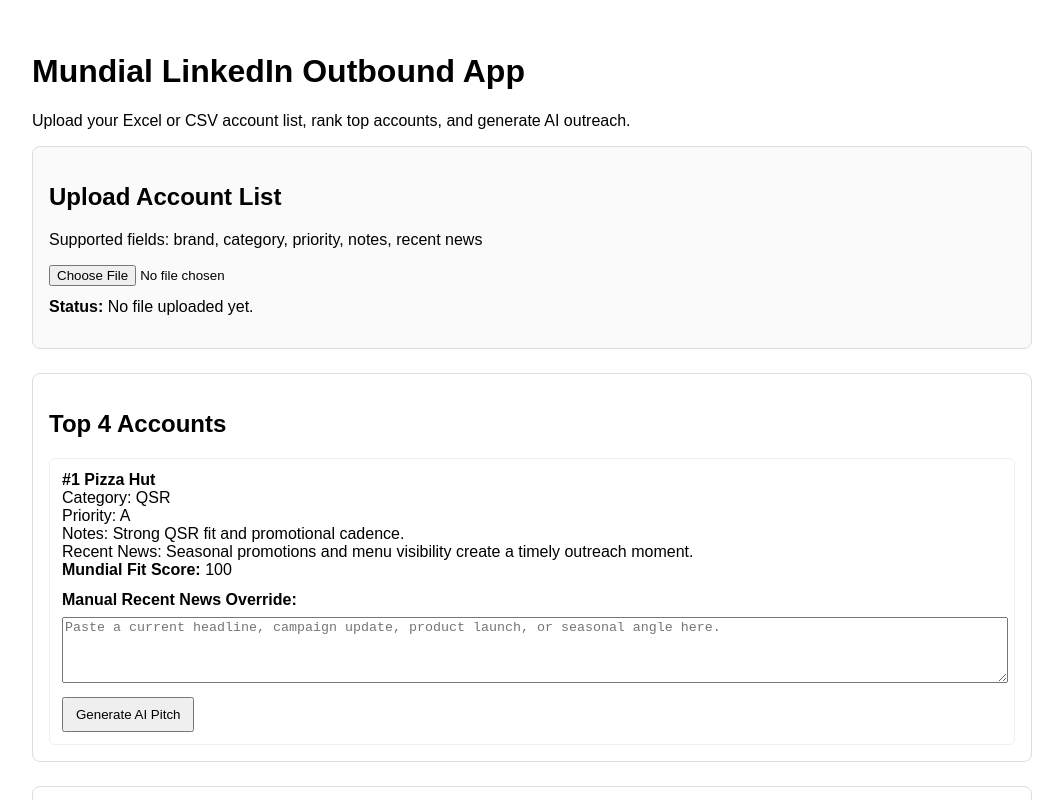
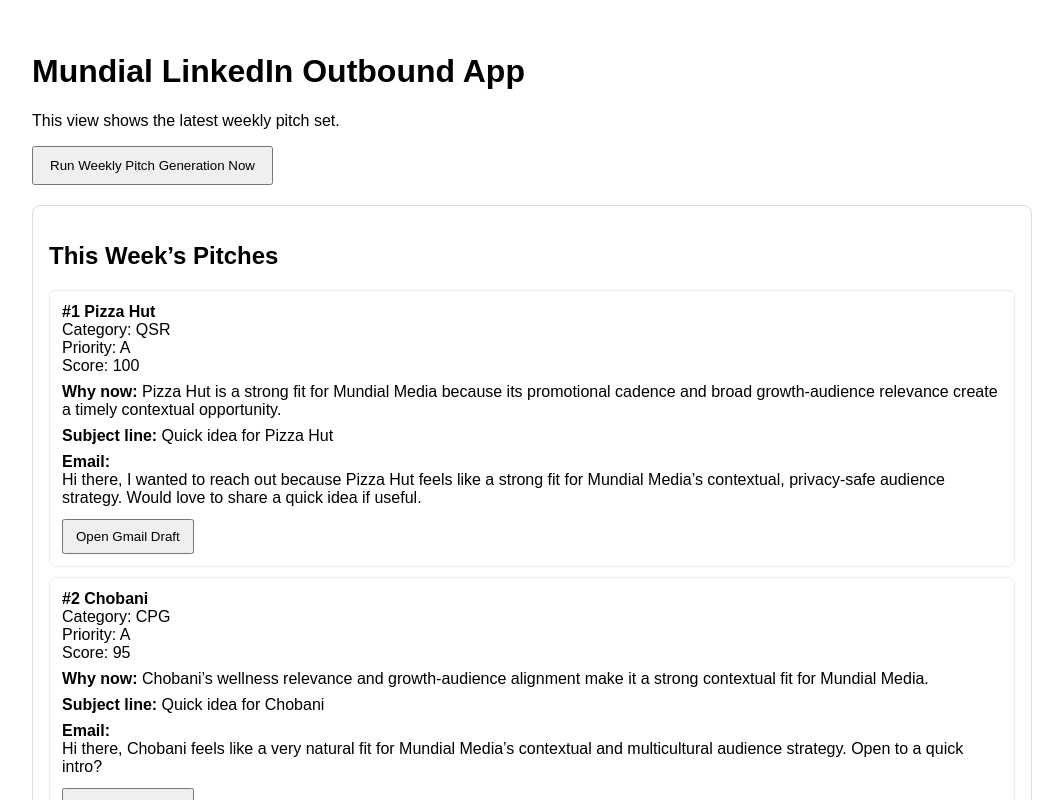
Before and after one commit to jklahre-hue/mundial-linkedin-outbound-clean-final2, a Next.js app: page / in a window 1280 px wide. Shown: the top 800 px of the page, without its empty margins (108-1171 px from the left). Built offline with nearby package versions, Linux system fonts and the light colour scheme.

Commit message:
show weekly pitches in app
Refactor Home component to load weekly pitches and handle file uploads. Update UI to display weekly pitches and add functionality to run weekly pitch generation.

```diff
--- a/app/page.js
+++ b/app/page.js
@@ -1,314 +1,38 @@
 "use client"
 
-import { useMemo, useState } from "react"
-import * as XLSX from "xlsx"
-
-function parseCsv(text) {
-  const lines = text
-    .split(/\r?\n/)
-    .map((line) => line.trim())
-    .filter(Boolean)
-
-  if (!lines.length) return []
-
-  const headers = lines[0].split(",").map((h) => h.trim().toLowerCase())
-
-  return lines.slice(1).map((line) => {
-    const values = line.split(",")
-    const row = {}
-    headers.forEach((header, i) => {
-      row[header] = (values[i] || "").trim()
-    })
-    return row
-  })
-}
-
-function normalizeAccountRow(row) {
-  return {
-    brand: String(
-      row.brand ||
-      row["brand name"] ||
-      row.company ||
-      row.advertiser ||
-      row["account name"] ||
-      ""
-    ).trim(),
-    category: String(
-      row.category ||
-      row.vertical ||
-      row.industry ||
-      ""
-    ).trim(),
-    priority: String(
-      row.priority ||
-      row["priority tier"] ||
-      row.tier ||
-      ""
-    ).trim(),
-    notes: String(
-      row.notes ||
-      row.comments ||
-      row.comment ||
-      row["sales notes"] ||
-      ""
-    ).trim(),
-    recent_news: String(
-      row["recent news"] ||
-      row.news ||
-      row.headline ||
-      row["latest news"] ||
-      ""
-    ).trim(),
-  }
-}
+import { useEffect, useState } from "react"
 
 export default function Home() {
-  const [accounts, setAccounts] = useState([
-    {
-      brand: "Pizza Hut",
-      category: "QSR",
-      priority: "A",
-      notes: "Strong QSR fit and promotional cadence.",
-      recent_news: "Seasonal promotions and menu visibility create a timely outreach moment.",
-    },
-  ])
-  const [uploadMessage, setUploadMessage] = useState("No file uploaded yet.")
-  const [pitches, setPitches] = useState({})
-  const [loadingBrand, setLoadingBrand] = useState("")
-  const [manualNews, setManualNews] = useState({})
+  const [weeklyPitches, setWeeklyPitches] = useState([])
 
-  async function handleFileUpload(file) {
-    if (!file) return
-
-    try {
-      const lowerName = file.name.toLowerCase()
-
-      if (lowerName.endsWith(".csv")) {
-        const text = await file.text()
-        const parsed = parseCsv(text).map(normalizeAccountRow).filter((row) => row.brand)
-        setAccounts(parsed)
-        setUploadMessage(`Loaded ${parsed.length} account rows from CSV.`)
-        return
-      }
-
-      if (lowerName.endsWith(".xlsx") || lowerName.endsWith(".xls")) {
-        const buffer = await file.arrayBuffer()
-        const workbook = XLSX.read(buffer, { type: "array" })
-        const sheetName = workbook.SheetNames[0]
-        const sheet = workbook.Sheets[sheetName]
-        const json = XLSX.utils.sheet_to_json(sheet, { defval: "" })
-        const parsed = json.map(normalizeAccountRow).filter((row) => row.brand)
-        setAccounts(parsed)
-        setUploadMessage(`Loaded ${parsed.length} account rows from Excel.`)
-        return
-      }
-
-      setUploadMessage("Please upload a .csv, .xlsx, or .xls file.")
-    } catch (error) {
-      console.error(error)
-      setUploadMessage("There was a problem reading that file.")
-    }
+  async function loadWeeklyPitches() {
+    const res = await fetch("/api/reports/latest")
+    const data = await res.json()
+    setWeeklyPitches(data.weekly_pitches || [])
   }
 
-  async function generatePitch(account) {
-    setLoadingBrand(account.brand)
-
-    try {
-      const res = await fetch("/api/pitch", {
-        method: "POST",
-        headers: {
-          "Content-Type": "application/json"
-        },
-        body: JSON.stringify({
-          ...account,
-          recent_news: manualNews[account.brand] || account.recent_news || ""
-        })
-      })
-
-const data = await res.json()
-
-if (!res.ok) {
-  setPitches((prev) => ({
-    ...prev,
-    [account.brand]: {
-      why_now: data.error || "Pitch generation failed.",
-      subject_line: "",
-      email_body: ""
-    }
-  }))
-  return
-}
-
-setPitches((prev) => ({
-  ...prev,
-  [account.brand]: data
-}))
-
-setPitches((prev) => ({
-  ...prev,
-  [account.brand]: data
-}))
-    } catch (error) {
-      console.error(error)
-      setPitches((prev) => ({
-        ...prev,
-        [account.brand]: {
-          why_now: "Pitch generation failed.",
-          subject_line: "",
-          email_body: ""
-        }
-      }))
-    } finally {
-      setLoadingBrand("")
-    }
+  async function runWeeklyCronNow() {
+    await fetch("/api/cron")
+    loadWeeklyPitches()
   }
 
-  const topAccounts = useMemo(() => {
-    const scored = [...accounts].map((account) => {
-      let score = 50
+  function openGmail(subject, body) {
+    const url = `https://mail.google.com/mail/?view=cm&fs=1&su=${encodeURIComponent(subject)}&body=${encodeURIComponent(body)}`
+    window.open(url, "_blank")
+  }
 
-      const priority = (account.priority || "").toUpperCase()
-      const category = (account.category || "").toLowerCase()
-      const notes = (account.notes || "").toLowerCase()
-
-      if (priority === "A") score += 20
-      if (priority === "B") score += 10
-
-      if (["qsr", "retail", "cpg", "automotive"].includes(category)) score += 15
-
-      if (
-        notes.includes("promotion") ||
-        notes.includes("promotional") ||
-        notes.includes("lto") ||
-        notes.includes("launch") ||
-        notes.includes("product launch")
-      ) {
-        score += 15
-      }
-
-      if (
-        notes.includes("multicultural") ||
-        notes.includes("hispanic") ||
-        notes.includes("growth audience") ||
-        notes.includes("growth audiences")
-      ) {
-        score += 15
-      }
-
-      if (
-        notes.includes("contextual") ||
-        notes.includes("privacy-safe") ||
-        notes.includes("cookie-less") ||
-        notes.includes("cookieless")
-      ) {
-        score += 10
-      }
-
-      if (
-        notes.includes("culture") ||
-        notes.includes("cultural") ||
-        notes.includes("in-culture") ||
-        notes.includes("sports") ||
-        notes.includes("seasonal")
-      ) {
-        score += 10
-      }
-
-      return { ...account, score }
-    })
-
-    return scored.sort((a, b) => b.score - a.score).slice(0, 4)
-  }, [accounts])
+  useEffect(() => {
+    loadWeeklyPitches()
+  }, [])
 
   return (
     <div style={{ padding: 24, fontFamily: "Arial, sans-serif", maxWidth: 1000, margin: "0 auto" }}>
       <h1>Mundial LinkedIn Outbound App</h1>
-      <p>Upload your Excel or CSV account list, rank top accounts, and generate AI outreach.</p>
+      <p>This view shows the latest weekly pitch set.</p>
 
-      <div
-        style={{
-          border: "1px solid #ddd",
-          borderRadius: 8,
-          padding: 16,
-          marginBottom: 24,
-          background: "#fafafa",
-        }}
-      >
-        <h2>Upload Account List</h2>
-        <p style={{ marginTop: 0 }}>Supported fields: brand, category, priority, notes, recent news</p>
-        <input
-          type="file"
-          accept=".csv,.xlsx,.xls"
-          onChange={(e) => handleFileUpload(e.target.files?.[0] || null)}
-        />
-        <p style={{ marginTop: 12 }}><strong>Status:</strong> {uploadMessage}</p>
-      </div>
-
-      <div
-        style={{
-          border: "1px solid #ddd",
-          borderRadius: 8,
-          padding: 16,
-          marginBottom: 24,
-        }}
-      >
-        <h2>Top 4 Accounts</h2>
-        {topAccounts.length === 0 ? (
-          <p>No accounts loaded yet.</p>
-        ) : (
-          topAccounts.map((account, i) => (
-            <div
-              key={`${account.brand}-${i}`}
-              style={{
-                border: "1px solid #eee",
-                borderRadius: 6,
-                padding: 12,
-                marginTop: 10,
-              }}
-            >
-              <strong>#{i + 1} {account.brand}</strong>
-              <div>Category: {account.category || "—"}</div>
-              <div>Priority: {account.priority || "—"}</div>
-              <div>Notes: {account.notes || "—"}</div>
-              <div>Recent News: {account.recent_news || "—"}</div>
-              <div><strong>Mundial Fit Score:</strong> {account.score}</div>
-
-              <div style={{ marginTop: 12 }}>
-                <div style={{ marginBottom: 8 }}>
-                  <strong>Manual Recent News Override:</strong>
-                </div>
-                <textarea
-                  value={manualNews[account.brand] || ""}
-                  onChange={(e) =>
-                    setManualNews((prev) => ({
-                      ...prev,
-                      [account.brand]: e.target.value
-                    }))
-                  }
-                  placeholder="Paste a current headline, campaign update, product launch, or seasonal angle here."
-                  rows={4}
-                  style={{ width: "100%", marginBottom: 10 }}
-                />
-                <button
-                  onClick={() => generatePitch(account)}
-                  style={{ padding: "8px 12px" }}
-                >
-                  {loadingBrand === account.brand ? "Generating..." : "Generate AI Pitch"}
-                </button>
-              </div>
-
-              {pitches[account.brand] && (
-                <div style={{ marginTop: 16, padding: 12, background: "#fafafa", borderRadius: 6 }}>
-                  <div><strong>Why now:</strong> {pitches[account.brand].why_now}</div>
-                  <div style={{ marginTop: 8 }}><strong>Subject line:</strong> {pitches[account.brand].subject_line}</div>
-                  <div style={{ marginTop: 8 }}><strong>Email:</strong></div>
-                  <div style={{ whiteSpace: "pre-wrap" }}>{pitches[account.brand].email_body}</div>
-                </div>
-              )}
-            </div>
-          ))
-        )}
-      </div>
+      <button onClick={runWeeklyCronNow} style={{ padding: "10px 16px", marginBottom: 20 }}>
+        Run Weekly Pitch Generation Now
+      </button>
 
       <div
         style={{
@@ -317,31 +41,41 @@
           padding: 16,
         }}
       >
-        <h2>Raw Account Preview</h2>
-        <div style={{ overflowX: "auto" }}>
-          <table style={{ width: "100%", borderCollapse: "collapse" }}>
-            <thead>
-              <tr>
-                <th style={{ textAlign: "left", borderBottom: "1px solid #ddd", padding: 8 }}>Brand</th>
-                <th style={{ textAlign: "left", borderBottom: "1px solid #ddd", padding: 8 }}>Category</th>
-                <th style={{ textAlign: "left", borderBottom: "1px solid #ddd", padding: 8 }}>Priority</th>
-                <th style={{ textAlign: "left", borderBottom: "1px solid #ddd", padding: 8 }}>Notes</th>
-                <th style={{ textAlign: "left", borderBottom: "1px solid #ddd", padding: 8 }}>Recent News</th>
-              </tr>
-            </thead>
-            <tbody>
-              {accounts.map((account, i) => (
-                <tr key={`${account.brand}-${i}`}>
-                  <td style={{ borderBottom: "1px solid #eee", padding: 8 }}>{account.brand}</td>
-                  <td style={{ borderBottom: "1px solid #eee", padding: 8 }}>{account.category}</td>
-                  <td style={{ borderBottom: "1px solid #eee", padding: 8 }}>{account.priority}</td>
-                  <td style={{ borderBottom: "1px solid #eee", padding: 8 }}>{account.notes}</td>
-                  <td style={{ borderBottom: "1px solid #eee", padding: 8 }}>{account.recent_news}</td>
-                </tr>
-              ))}
-            </tbody>
-          </table>
-        </div>
+        <h2>This Week’s Pitches</h2>
+
+        {weeklyPitches.length === 0 ? (
+          <p>No weekly pitches available yet.</p>
+        ) : (
+          weeklyPitches.map((pitch, i) => (
+            <div
+              key={`${pitch.brand}-${i}`}
+              style={{
+                border: "1px solid #eee",
+                borderRadius: 6,
+                padding: 12,
+                marginTop: 10,
+              }}
+            >
+              <strong>#{i + 1} {pitch.brand}</strong>
+              <div>Category: {pitch.category || "—"}</div>
+              <div>Priority: {pitch.priority || "—"}</div>
+              <div>Score: {pitch.score || "—"}</div>
+              <div style={{ marginTop: 8 }}><strong>Why now:</strong> {pitch.why_now}</div>
+              <div style={{ marginTop: 8 }}><strong>Subject line:</strong> {pitch.subject_line}</div>
+              <div style={{ marginTop: 8 }}><strong>Email:</strong></div>
+              <div style={{ whiteSpace: "pre-wrap" }}>{pitch.email_body}</div>
+
+              <div style={{ marginTop: 12 }}>
+                <button
+                  onClick={() => openGmail(pitch.subject_line, pitch.email_body)}
+                  style={{ padding: "8px 12px" }}
+                >
+                  Open Gmail Draft
+                </button>
+              </div>
+            </div>
+          ))
+        )}
       </div>
     </div>
   )
```
